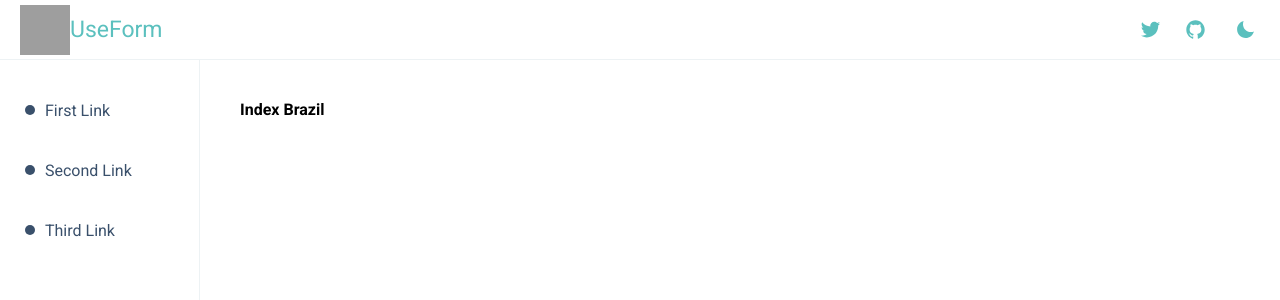
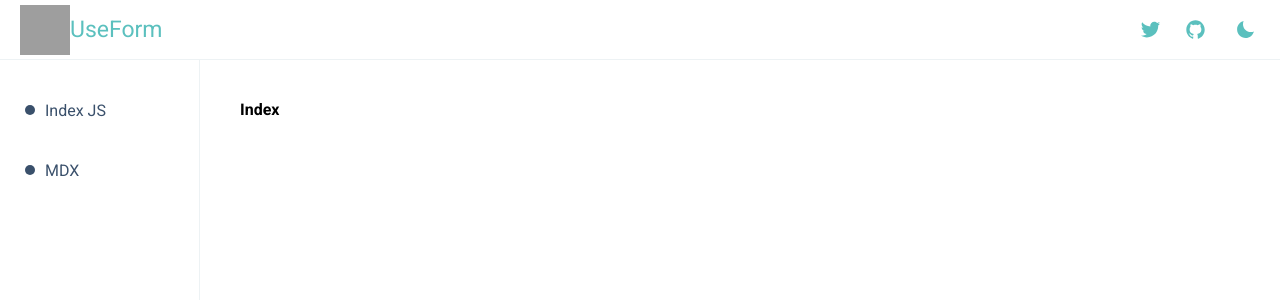
Before and after one commit to jucian0/next-lib-doc-starter, a Next.js app: page / in a window 1280 px wide. Shown: the top 300 px of the page. Built offline with nearby package versions, Linux system fonts and the light colour scheme; grey boxes are pictures that could not be loaded.

Commit message:
improviment sidebar

```diff
--- a/components/sidebar/index.jsx
+++ b/components/sidebar/index.jsx
@@ -1,29 +1,33 @@
 /* eslint-disable react/prop-types */
 import React from 'react';
+import Link from 'next/link'
+import {useRouter} from 'next/router'
 
- import { Container, Item, Indicator } from './styles';
+import { Container, Item, Indicator } from './styles';
+
+
+function ActiveLink({ href,children }){
+  const router = useRouter()
+
+  return (
+    <Item className={router.pathname === href && "active"}>
+      <Indicator />
+      <Link href={href} className={router.pathname === href && "active"}>{children}</Link>
+    </Item>
+  )
+}
+
 
 function Sidebar({open}) {
+
   return (
     <Container open={open}>
-      <Item>
-        <Indicator />
-        <span>
-          First Link
-        </span>
-      </Item>
-      <Item>
-        <Indicator />
-        <span>
-          Second Link
-        </span>
-      </Item>
-      <Item>
-        <Indicator />
-        <span>
-          Third Link
-        </span>
-      </Item>
+      <ActiveLink href="/index">
+        Index JS
+      </ActiveLink>
+      <ActiveLink href="/input">
+        MDX
+      </ActiveLink>
     </Container>
   );
 }
--- a/components/sidebar/styles.js
+++ b/components/sidebar/styles.js
@@ -31,18 +31,30 @@ export const Item = styled.div`
    justify-content:flex-start;
    padding:15px;
 
-   & span{
+   & a{
       display:flex;
       cursor: pointer;
       font-size:16px;
       font-weight:400;
+      text-decoration:none;
+      color:${({theme})=> theme.colors.textColor};
+
+   }
+
+   &.active{
+      a{
+         color:${({theme})=> theme.colors.primary};
+      }
+      ${Indicator}{
+         background-color:${({theme})=> theme.colors.primary};
+      }
    }
 
    &:hover{
       ${Indicator}{
          background-color:${({theme})=> theme.colors.primary};
       }
-      span{
+      a{
          color:${({theme})=> theme.colors.primary};
       }
    }
--- a/pages/index.jsx
+++ b/pages/index.jsx
@@ -8,12 +8,12 @@ function Index() {
       <DefaultSeo
         title="Test Seo Index"
         titleTemplate='%s | Next SEO'
-        description="Minha descrição"
+        description="My description"
         twitter={{
           cardType: 'summary_large_image',
         }}
       />
-      <h1>Index Brazil</h1>
+      <h1>Index</h1>
     </div>
   );
 }
```
